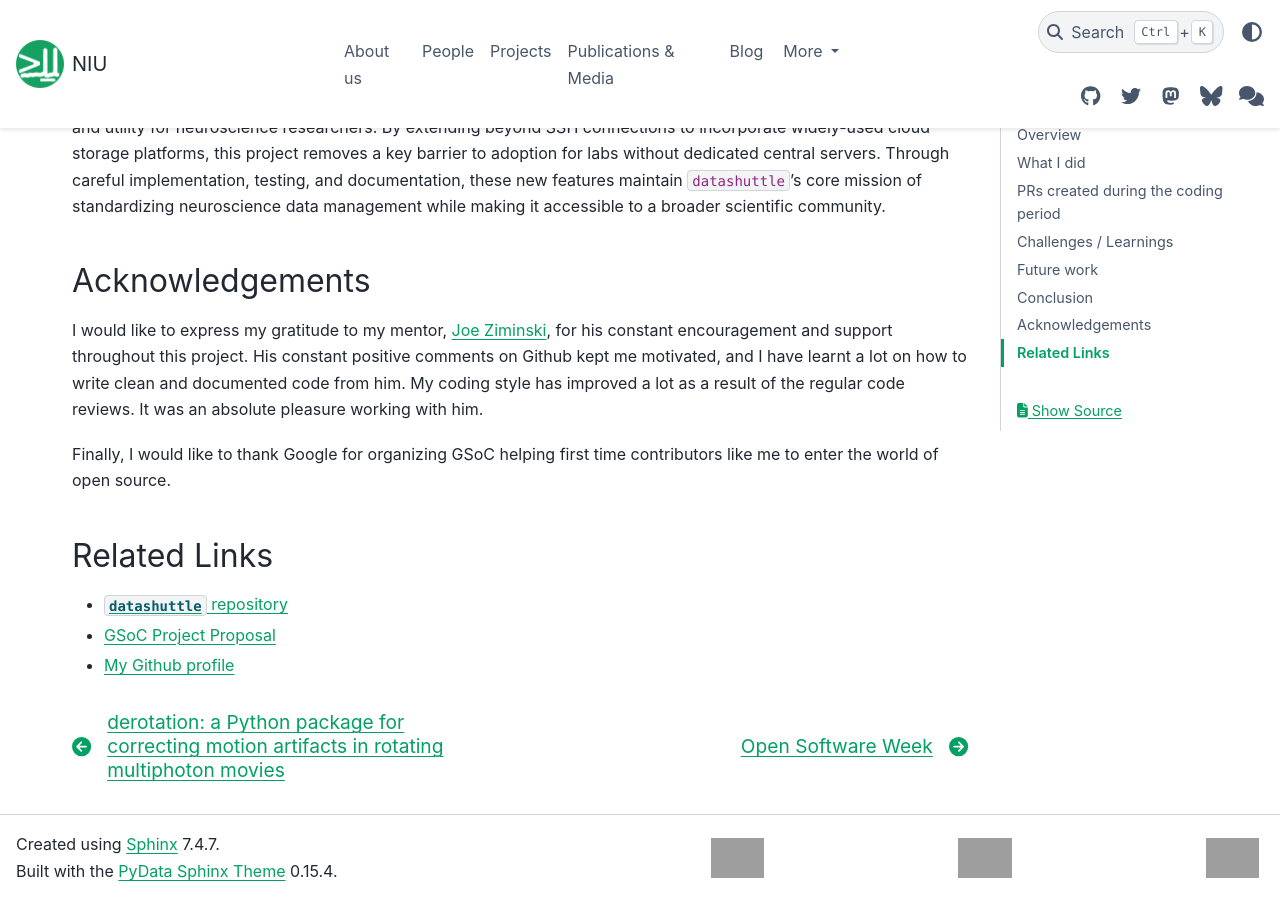
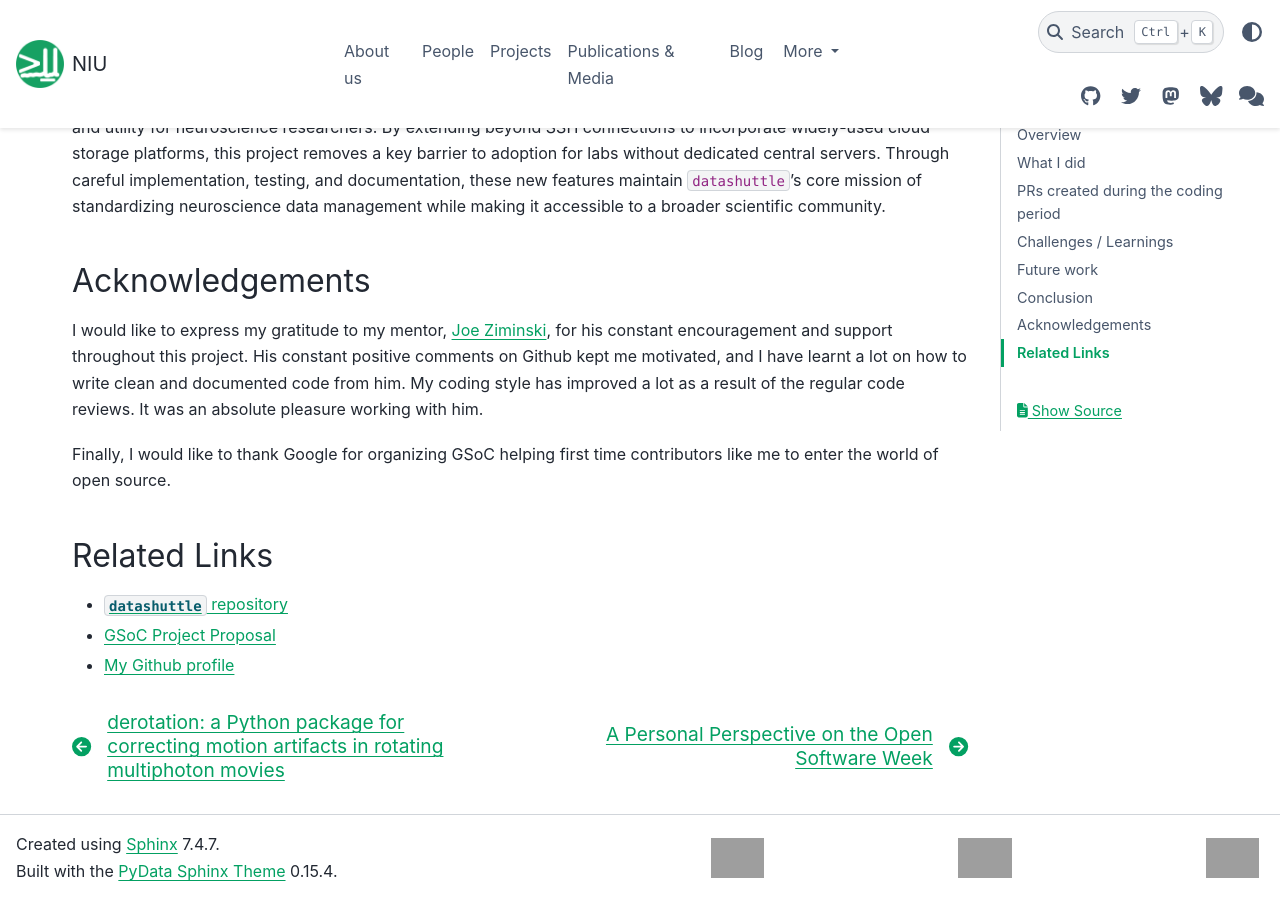
Before and after one commit to neuroinformatics-unit/neuroinformatics-unit.github.io, a Sphinx documentation site: the page built from docs/source/blog/datashuttle_gsoc2025.md, in a window 1280 px wide and 900 px high, scrolled down 6192 px. Built offline with Sphinx 7.4.7 and the PyData theme 0.15.4, drawn with Linux system fonts in a browser that asks for light colours; nearby versions of some CDN libraries; grey boxes are pictures that could not be loaded.

```diff
--- a/docs/source/blog/perspective_osw2025.md
+++ b/docs/source/blog/perspective_osw2025.md
@@ -6,7 +6,7 @@
 :language: English
 :image: 1
 
-# Open Software Week
+# A Personal Perspective on the Open Software Week
 It's already been almost a month since I returned home to Vienna from a fantastic week in London for the first edition of [Open Software Week](https://neuroinformatics.dev/open-software-week/) hosted by [Sainsbury Wellcome Centre](https://www.sainsburywellcome.org/) and organized by the [Neuroinformatics Unit (NIU)](https://neuroinformatics.dev/).
 
 OSW was a celebration of knowledge and experience exchange merged with neuroscience applications and best practices in Python programming. If you are at all into open-source, education, programming or neuroscience, you don't want to miss the next iteration of the course (which hopefully will become a yearly appointment)!
@@ -47,7 +47,7 @@
 
 I need to highlight the food. I am not exaggerating when I say that the food was wonderful, and it was _sooo much_. We were spoiled with a good variety for all lunches and coffee breaks, and there was always leftovers as it was _sooo much_ food. Thank you to the catering team, you made us all very happy and well fed!
 
-I also personally loved the use of [Zulip](https://zulip.com/) as a communication tool during the event. It was perfect for asking questions, sharing resources, and interacting with other participants and instructors, also real-time or outside the sessions. Instructors were very responsive and the fact that the [Zulip channel](neuroinformatics.zulipchat.com) will stay alive and open after the event makes it easier to keep in tourch with everyone and reducing the barrier to create discussions and to contribute to projects. I know some people might find it a bit overwhelming or clunky at first, but I personally found it very useful and relatively easy to get used to.
+I also personally loved the use of [Zulip](https://zulip.com/) as a communication tool during the event. It was perfect for asking questions, sharing resources, and interacting with other participants and instructors, also real-time or outside the sessions. Instructors were very responsive and the fact that the [Zulip channel](https://neuroinformatics.zulipchat.com/) will stay alive and open after the event makes it easier to keep in tourch with everyone and reducing the barrier to create discussions and to contribute to projects. I know some people might find it a bit overwhelming or clunky at first, but I personally found it very useful and relatively easy to get used to.
 
 I finally want to bring up again the inclusivity topic. My main struggle point of many social events is to start conversations, break the ice and get to know people. The NIU team, made it so easy to avoid all the typical social barriers, with a few tips:
 
```
